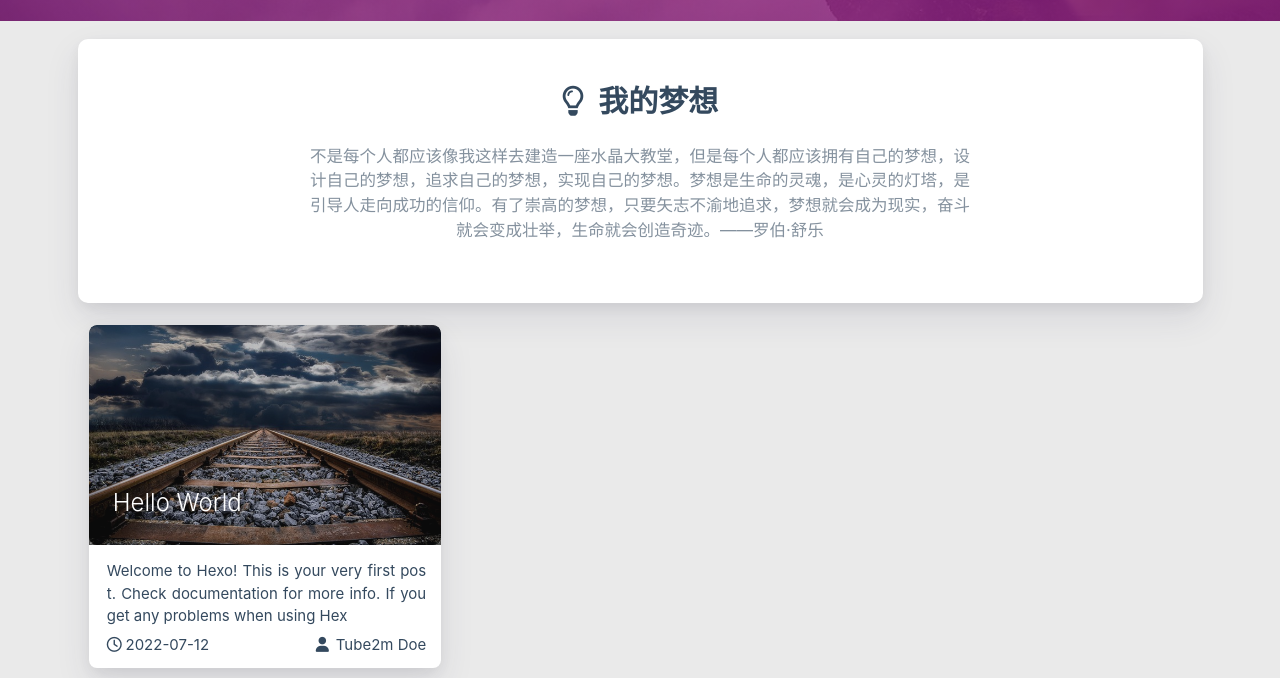
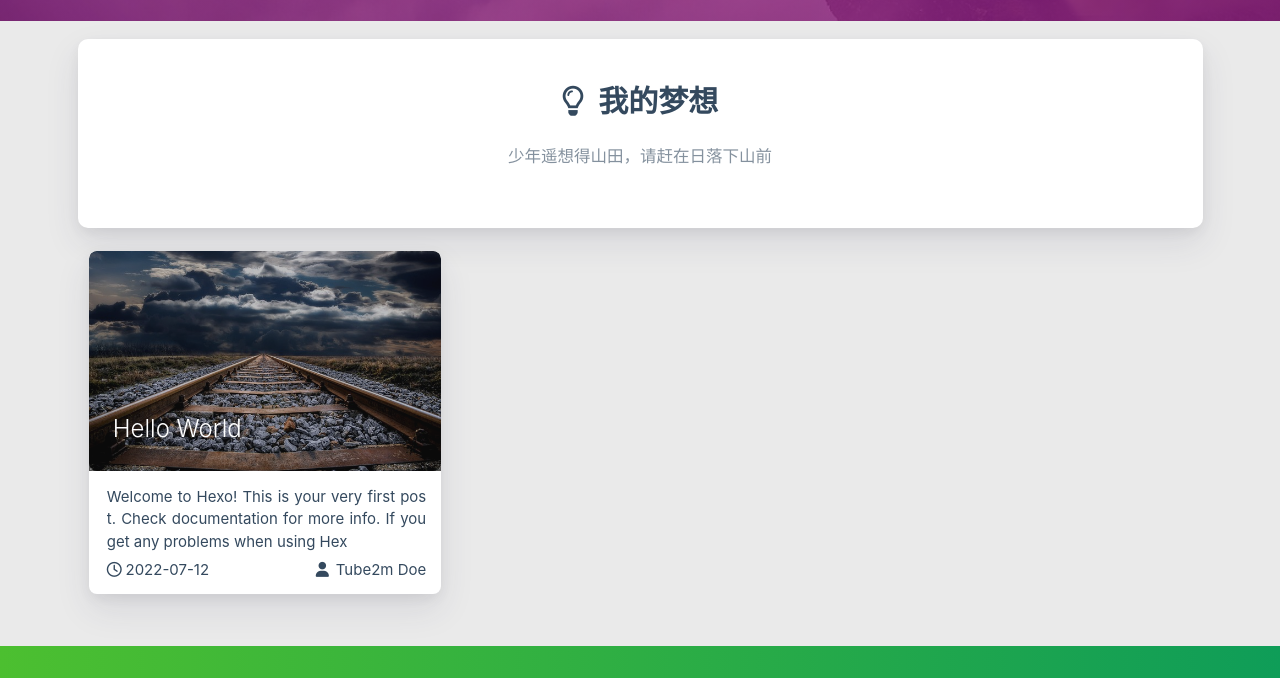
Before and after one commit to Tube2m/tube2m.github.io, a plain HTML site: page index.html in a window 1280 px wide. Shown: the part 779-1457 px from the top of the page. Drawn offline with Linux system fonts and the light colour scheme; some packages are replaced by stand-ins of ours; no server answers; a script that the page names is missing.

Commit message:
Site updated: 2022-07-18 14:51:36

```diff
--- a/index.html
+++ b/index.html
@@ -529,7 +529,7 @@
 
     <div class="row">
         <div class="col l8 offset-l2 m10 offset-m1 s10 offset-s1 center-align text">
-            不是每个人都应该像我这样去建造一座水晶大教堂，但是每个人都应该拥有自己的梦想，设计自己的梦想，追求自己的梦想，实现自己的梦想。梦想是生命的灵魂，是心灵的灯塔，是引导人走向成功的信仰。有了崇高的梦想，只要矢志不渝地追求，梦想就会成为现实，奋斗就会变成壮举，生命就会创造奇迹。——罗伯·舒乐
+            少年遥想得山田，请赶在日落下山前
         </div>
     </div>
 </div>
```
